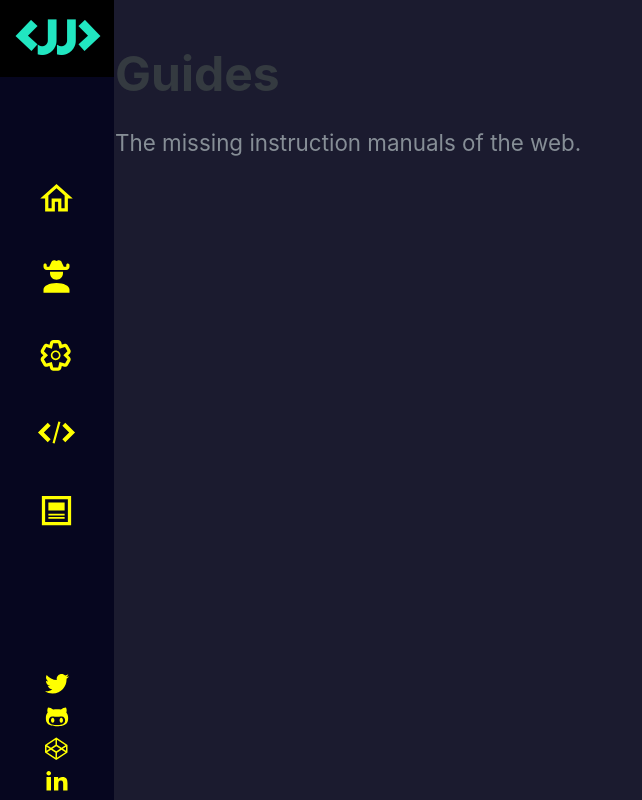
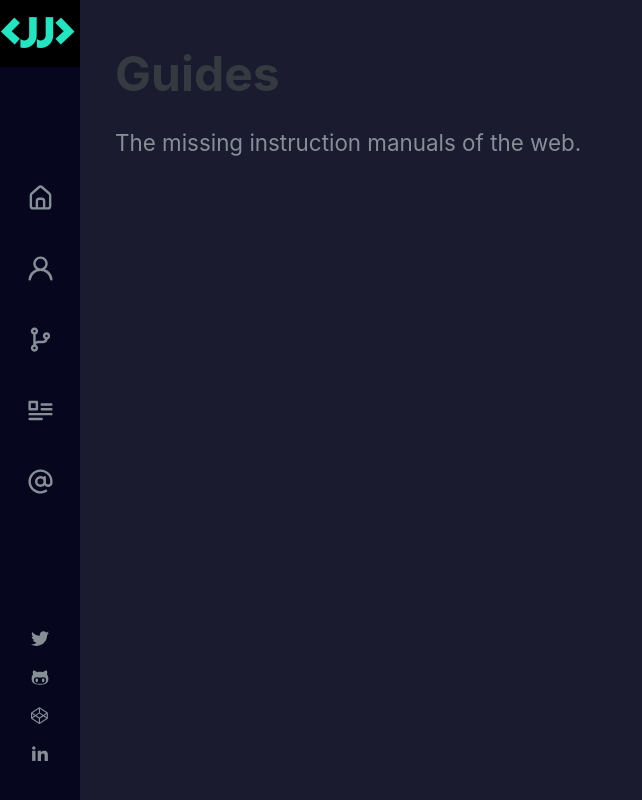
Before and after one commit to jalajcodes/jalaj, a Gatsby site: page /guides in a window 1280 px wide. Shown: the whole page, without its empty margins (0-642 px from the left). Built offline with nearby package versions, Linux system fonts and the light colour scheme; Gatsby itself is replaced by a stand-in of ours.

Commit message:
polished navbar styling and added global state using context api

```diff
--- a/gatsby-browser.js
+++ b/gatsby-browser.js
@@ -1,7 +1,5 @@
 import React from 'react'
 
-import NavbarWrapper from './src/components/NavbarWrapper'
+import Provider from './src/utils/provider'
 
-// export const wrapPageElement = ({ element, props }) => {
-//   return <NavbarWrapper {...props}>{element}</NavbarWrapper>
-// }
+export const wrapRootElement = Provider
--- a/src/components/Layout.js
+++ b/src/components/Layout.js
@@ -2,7 +2,7 @@ import React, { useState, useEffect } from 'react'
 import Helmet from 'react-helmet'
 import { throttle } from '../utils/helpers'
 
-import favicon from '../../content/thumbnails/favicon.png'
+// import favicon from '../../content/thumbnails/favicon.png'
 
 import Nav from './Nav'
 // import Footer from './Footer'
@@ -16,7 +16,10 @@ export default function Layout({ children }) {
   useEffect(() => {
     if (typeof window != undefined) {
       prevScrollPos = window.pageYOffset
-      window.onscroll = throttle(handleIt, 500)
+      window.onscroll = throttle(handleIt, 500, {
+        leading: false,
+        trailing: false,
+      })
     }
   }, [])
   const handleIt = () => {
@@ -32,7 +35,11 @@ export default function Layout({ children }) {
   return (
     <>
       <Helmet>
-        <link rel="shortcut icon" type="image/png" href={favicon} />
+        <link
+          rel="shortcut icon"
+          type="image/png"
+          href="https://s2.googleusercontent.com/s2/favicons?domain=jalaj.funcity.org"
+        />
       </Helmet>
       <Nav hideNav={hideNav} />
       <div
--- a/src/components/Nav.js
+++ b/src/components/Nav.js
@@ -1,20 +1,23 @@
-import React, { useState, useRef, useEffect } from 'react'
+import React, { useState } from 'react'
 import { Link } from 'gatsby'
+import { myContext } from '../utils/provider'
 
 export default function Nav({ hideNav }) {
   const [showMenu, setShowMenu] = useState(false)
-  const links = useRef(null)
+  // const links = useRef(null)
 
-  const hamburgerToggle = (e) => {
+  const hamburgerToggle = (e, context) => {
     // console.log(e.currentTarget)
     const burger = e.currentTarget
     burger.classList.toggle('opened')
     burger.setAttribute('aria-expanded', burger.classList.contains('opened'))
     // links.current.classList.toggle('show')
-    setShowMenu(!showMenu)
+    context.slideMenu()
   }
 
   return (
+    <myContext.Consumer>
+      {(context) => (
         <nav className={'navbar' + (hideNav ? ' navbar--hidden' : '')}>
           <div className="navbar__logo">
             <Link to="/" className="brand">
@@ -22,47 +25,55 @@ export default function Nav({ hideNav }) {
             </Link>
           </div>
           <div
-        ref={links}
+            // ref={links}
             className={
               'navbar__links' +
-          (showMenu ? ' navbar__links--show' : '') +
+              (context.showMenu ? ' navbar__links--show' : '') +
               (hideNav ? ' navbar__links--hidden' : '')
             }
           >
-        <Link to="/">
-          <svg viewBox="0 0 24 24">
+            <Link activeClassName="navbar__links--active" to="/">
+              <svg xmlns="http://www.w3.org/2000/svg" viewBox="0 0 24 24">
                 <path
                   fill="currentColor"
-              d="M12 5.69L17 10.19V18H15V12H9V18H7V10.19L12 5.69M12 3L2 12H5V20H11V14H13V20H19V12H22L12 3Z"
+                  d="M20,8h0L14,2.74a3,3,0,0,0-4,0L4,8a3,3,0,0,0-1,2.26V19a3,3,0,0,0,3,3H18a3,3,0,0,0,3-3V10.25A3,3,0,0,0,20,8ZM14,20H10V15a1,1,0,0,1,1-1h2a1,1,0,0,1,1,1Zm5-1a1,1,0,0,1-1,1H16V15a3,3,0,0,0-3-3H11a3,3,0,0,0-3,3v5H6a1,1,0,0,1-1-1V10.25a1,1,0,0,1,.34-.75l6-5.25a1,1,0,0,1,1.32,0l6,5.25a1,1,0,0,1,.34.75Z"
                 />
               </svg>
             </Link>
-        <Link to="/about">
-          <svg viewBox="0 0 24 24">
+            <Link activeClassName="navbar__links--active" to="/about">
+              <svg xmlns="http://www.w3.org/2000/svg" viewBox="0 0 24 24">
                 <path
                   fill="currentColor"
-              d="M20 22H4V20C4 17.8 7.6 16 12 16S20 17.8 20 20M8 9H16V10C16 12.2 14.2 14 12 14S8 12.2 8 10M19 4C18.4 4 18 4.4 18 5V6H16.5L15.1 3C15 2.8 14.9 2.6 14.7 2.5C14.2 2 13.4 1.9 12.7 2.2L12 2.4L11.3 2.1C10.6 1.8 9.8 1.9 9.3 2.4C9.1 2.6 9 2.8 8.9 3L7.5 6H6V5C6 4.4 5.6 4 5 4S4 4.4 4 5V6C4 7.1 4.9 8 6 8H18C19.1 8 20 7.1 20 6V5C20 4.5 19.6 4 19 4Z"
+                  d="M15.71,12.71a6,6,0,1,0-7.42,0,10,10,0,0,0-6.22,8.18,1,1,0,0,0,2,.22,8,8,0,0,1,15.9,0,1,1,0,0,0,1,.89h.11a1,1,0,0,0,.88-1.1A10,10,0,0,0,15.71,12.71ZM12,12a4,4,0,1,1,4-4A4,4,0,0,1,12,12Z"
                 />
               </svg>
             </Link>
-        <Link to="/skills">
-          <svg viewBox="0 0 24 24">
-            <path d="M13 5l0.855 3.42 3.389-0.971 1.501 2.6-2.535 2.449 2.535 2.451-1.5 2.6-3.39-0.971-0.855 3.422h-3l-0.855-3.422-3.39 0.971-1.501-2.6 2.535-2.451-2.534-2.449 1.5-2.6 3.39 0.971 0.855-3.42h3zM13 3h-3c-0.918 0-1.718 0.625-1.939 1.516l-0.354 1.412-1.4-0.4c-0.184-0.053-0.369-0.078-0.552-0.078-0.7 0-1.368 0.37-1.731 1l-1.5 2.6c-0.459 0.796-0.317 1.802 0.342 2.438l1.047 1.011-1.048 1.015c-0.66 0.637-0.802 1.643-0.343 2.438l1.502 2.6c0.363 0.631 1.031 1 1.731 1 0.183 0 0.368-0.025 0.552-0.076l1.399-0.401 0.354 1.415c0.222 0.885 1.022 1.51 1.94 1.51h3c0.918 0 1.718-0.625 1.939-1.516l0.354-1.414 1.399 0.4c0.184 0.053 0.369 0.077 0.552 0.077 0.7 0 1.368-0.37 1.731-1l1.5-2.6c0.459-0.796 0.317-1.8-0.342-2.438l-1.047-1.013 1.047-1.013c0.66-0.637 0.801-1.644 0.342-2.438l-1.5-2.6c-0.365-0.631-1.031-1-1.732-1-0.184 0-0.368 0.025-0.551 0.076l-1.4 0.401-0.354-1.413c-0.22-0.884-1.020-1.509-1.938-1.509z"></path>
-            <path d="M11.5 10.5c1.104 0 2 0.895 2 2s-0.896 2-2 2-2-0.896-2-2c0-1.105 0.896-2 2-2zM11.5 9.5c-1.654 0-3 1.346-3 3s1.346 3 3 3 3-1.346 3-3-1.346-3-3-3z"></path>
+
+            <Link activeClassName="navbar__links--active" to="/projects">
+              <svg
+                xmlns="http://www.w3.org/2000/svg"
+                data-name="Layer 1"
+                viewBox="0 0 24 24"
+              >
+                <path
+                  fill="currentColor"
+                  d="M17,6.06a3,3,0,0,0-1.15,5.77A2,2,0,0,1,14,13.06H10a3.91,3.91,0,0,0-2,.56V7.88a3,3,0,1,0-2,0v8.36a3,3,0,1,0,2.16.05A2,2,0,0,1,10,15.06h4a4,4,0,0,0,3.91-3.16A3,3,0,0,0,17,6.06Zm-10-2a1,1,0,1,1-1,1A1,1,0,0,1,7,4.06Zm0,16a1,1,0,1,1,1-1A1,1,0,0,1,7,20.06Zm10-10a1,1,0,1,1,1-1A1,1,0,0,1,17,10.06Z"
+                />
               </svg>
             </Link>
-        <Link to="/projects">
-          <svg viewBox="0 0 40 32">
-            <path d="M26 23l3 3 10-10-10-10-3 3 7 7z"></path>
-            <path d="M14 9l-3-3-10 10 10 10 3-3-7-7z"></path>
-            <path d="M21.916 4.704l2.171 0.592-6 22.001-2.171-0.592 6-22.001z"></path>
+            <Link activeClassName="navbar__links--active" to="/blog">
+              <svg xmlns="http://www.w3.org/2000/svg" viewBox="0 0 24 24">
+                <path
+                  fill="currentColor"
+                  d="M3,12H9a1,1,0,0,0,1-1V5A1,1,0,0,0,9,4H3A1,1,0,0,0,2,5v6A1,1,0,0,0,3,12ZM4,6H8v4H4Zm9,2h8a1,1,0,0,0,0-2H13a1,1,0,0,0,0,2Zm0,10H3a1,1,0,0,0,0,2H13a1,1,0,0,0,0-2Zm8-4H3a1,1,0,0,0,0,2H21a1,1,0,0,0,0-2Zm0-4H13a1,1,0,0,0,0,2h8a1,1,0,0,0,0-2Z"
+                />
               </svg>
             </Link>
-        <Link to="/blog">
-          <svg viewBox="0 0 24 24">
+            <Link activeClassName="navbar__links--active" to="/contact">
+              <svg xmlns="http://www.w3.org/2000/svg" viewBox="0 0 24 24">
                 <path
                   fill="currentColor"
-              d="M19 5V19H5V5H19M21 3H3V21H21V3M17 17H7V16H17V17M17 15H7V14H17V15M17 12H7V7H17V12Z"
+                  d="M12,2a10,10,0,1,0,5,18.66,1,1,0,1,0-1-1.73A8,8,0,1,1,20,12v.75a1.75,1.75,0,0,1-3.5,0V8.5a1,1,0,0,0-1-1,1,1,0,0,0-1,.79A4.45,4.45,0,0,0,12,7.5,4.5,4.5,0,1,0,15.3,15,3.74,3.74,0,0,0,22,12.75V12A10,10,0,0,0,12,2Zm0,12.5A2.5,2.5,0,1,1,14.5,12,2.5,2.5,0,0,1,12,14.5Z"
                 />
               </svg>
             </Link>
@@ -74,6 +85,7 @@ export default function Nav({ hideNav }) {
               href="https://twitter.com/codewithjalaj"
             >
               <svg
+                fill="currentColor"
                 version="1.1"
                 xmlns="http://www.w3.org/2000/svg"
                 viewBox="0 0 32 32"
@@ -83,6 +95,7 @@ export default function Nav({ hideNav }) {
             </a>
             <a href="https://github.com/codewithjalaj">
               <svg
+                fill="currentColor"
                 version="1.1"
                 xmlns="http://www.w3.org/2000/svg"
                 width="26"
@@ -94,6 +107,7 @@ export default function Nav({ hideNav }) {
             </a>
             <a href="https://codepen.io/jalajavascript">
               <svg
+                fill="currentColor"
                 version="1.1"
                 xmlns="http://www.w3.org/2000/svg"
                 width="32"
@@ -105,6 +119,7 @@ export default function Nav({ hideNav }) {
             </a>
             <a href="https://linkedin.com/jalajgupta">
               <svg
+                fill="currentColor"
                 version="1.1"
                 xmlns="http://www.w3.org/2000/svg"
                 width="32"
@@ -120,7 +135,7 @@ export default function Nav({ hideNav }) {
           <div className="navbar__hamburger">
             <button
               className="menu"
-          onClick={hamburgerToggle}
+              onClick={(e) => hamburgerToggle(e, context)}
               aria-label="Main Menu"
             >
               <svg width="50" height="50" viewBox="0 0 100 100">
@@ -137,5 +152,7 @@ export default function Nav({ hideNav }) {
             </button>
           </div>
         </nav>
+      )}
+    </myContext.Consumer>
   )
 }
--- a/src/style.css
+++ b/src/style.css
@@ -186,6 +186,24 @@ h5 {
     font-size: 3rem;
   }
 }
+/* Scrollbar */
+
+/* width */
+::-webkit-scrollbar {
+  width: 5px;
+}
+
+/* Track */
+::-webkit-scrollbar-track {
+  /* box-shadow: inset 0 0 5px grey; */
+  border-radius: 10px;
+}
+
+/* Handle */
+::-webkit-scrollbar-thumb {
+  background: rgba(100, 110, 140, 0.25);
+  border-radius: 10px;
+}
 
 /* Sidebar */
 
@@ -258,7 +276,6 @@ a.patreon:hover {
   display: flex;
   flex-direction: column;
   justify-content: space-between;
-  min-height: 100vh;
   overflow-x: hidden;
   overflow-y: hidden;
   margin-bottom: 40px;
@@ -389,31 +406,32 @@ a code:hover {
   /* height: 60px; */
   box-shadow: 0 3px 13px rgba(100, 110, 140, 0.1),
     0 2px 4px rgba(100, 110, 140, 0.15);
-  z-index: 200;
+  z-index: 999999;
   position: fixed;
   bottom: 0;
   width: 100%;
   transition: bottom 0.4s ease-out;
-  /* transform: translateY(0); */
 }
 .navbar__logo {
   background-color: #000;
-  display: inline-flex;
-  align-items: center;
-  justify-content: center;
-  padding: 0rem 0.9rem 0rem 0.9rem;
+  /* padding: 0.1rem; */
 }
 
 .navbar--hidden {
-  /* transform: translateY(80px); */
   bottom: -80px;
 }
 
+.navbar svg {
+  width: 29px;
+  height: 29px;
+}
+
+.navbar .navbar__links--active svg {
+  color: var(--light-green);
+}
+
 .navbar a svg {
-  color: yellow;
-  fill: yellow;
-  width: 39px;
-  height: 39px;
+  color: var(--light-font-color);
 }
 
 .navbar__social {
@@ -444,28 +462,60 @@ a code:hover {
   opacity: 0;
 }
 
-.navbar a,
-.footer a {
+.navbar__links a {
+  /* width: 100%; */
+  /* margin-bottom: 20px; */
+  /* line-height: 51px; */
+  position: relative;
+}
+
+.navbar__links a::after {
+  content: '';
+  width: 100%;
+  position: absolute;
+  bottom: 30%;
+  left: -20%;
+  display: block;
+  text-align: center;
+  letter-spacing: 2px;
+  font-size: 10px;
+  opacity: 0;
+  transition: opacity 0.2s ease-in;
+}
+.navbar__links a:hover::after {
+  opacity: 1;
+}
+
+.navbar__links a:first-child::after {
+  content: 'HOME';
+}
+.navbar__links a:first-child + a::after {
+  content: 'ABOUT';
+}
+.navbar__links a:first-child + a + a::after {
+  content: 'PROJECTS';
+  left: -60%;
+}
+.navbar__links a:first-child + a + a + a::after {
+  content: 'BLOG';
+  /* letter-spacing: 0px; */
+}
+.navbar__links a:first-child + a + a + a + a::after {
+  content: 'CONTACT';
+  left: -45%;
+}
+
+.navbar__links a:hover svg {
+  opacity: 0;
+  transition: opacity 0.4s ease-out;
+}
+
+.navbar a {
   border-radius: 0.3rem;
-  /* padding: 0.75rem 1rem; */
-  /* margin: 0 0.25rem; */
   color: var(--light-green);
   border-bottom: none;
   font-weight: 400;
 }
-
-/* .navbar a:hover,
-.footer a:hover {
-  background: var(--light-background);
-  color: var(--font-color);
-} */
-
-/* .navbar a:first-of-type {
-  margin-left: -1rem;
-}
-.navbar a:last-of-type {
-  margin-right: -1rem;
-} */
 
 .navbar a.brand {
   font-size: 2.6rem;
@@ -475,6 +525,11 @@ a code:hover {
 }
 
 /* Hamburger */
+.navbar__hamburger button svg {
+  width: 50px;
+  height: 50px;
+}
+
 .menu {
   background-color: transparent;
   border: none;
@@ -534,30 +589,22 @@ a code:hover {
     flex-direction: column;
     align-items: center;
     justify-content: space-between;
-    /* padding: 1.5rem 2rem; */
     position: relative;
-    width: fit-content;
+    width: 80px;
     box-shadow: none;
     position: fixed;
     top: 0;
     bottom: 0;
     left: 0;
   }
+  .navbar__logo {
+    width: 100%;
+  }
 
   .navbar a,
   .footer a {
     /* padding: 1rem 1.5rem; */
     font-size: 1.1rem;
-  }
-  .navbar a.brand {
-    font-size: 3rem;
-  }
-
-  .navbar a svg {
-    color: yellow;
-    fill: yellow;
-    width: 39px;
-    height: 39px;
   }
 
   .navbar__links {
@@ -566,7 +613,9 @@ a code:hover {
     align-items: center;
     justify-content: center;
     text-align: center;
+    padding-top: 33px;
     position: static;
+    transition: none;
     transform: translateX(0);
     opacity: 1;
   }
@@ -581,7 +630,8 @@ a code:hover {
     content: '';
     width: 100%;
     position: absolute;
-    bottom: 25%;
+    bottom: 10%;
+    left: 0;
     display: block;
     text-align: center;
     letter-spacing: 2px;
@@ -600,19 +650,24 @@ a code:hover {
     content: 'ABOUT';
   }
   .navbar__links a:first-child + a + a::after {
-    content: 'SKILLS';
+    content: 'PROJECTS';
+    left: 0;
   }
   .navbar__links a:first-child + a + a + a::after {
-    content: 'PROJECTS';
+    content: 'BLOG';
     /* letter-spacing: 0px; */
   }
   .navbar__links a:first-child + a + a + a + a::after {
-    content: 'BLOG';
+    content: 'CONTACT';
+    left: 0;
   }
 
   .navbar__links a:hover svg {
     opacity: 0;
     transition: opacity 0.4s ease-out;
+  }
+  .navbar__links--active {
+    color: var(--light-green);
   }
 
   .navbar__social {
@@ -620,69 +675,20 @@ a code:hover {
     flex-direction: column;
     justify-content: center;
     align-items: center;
+    margin-bottom: 20px;
   }
   .navbar__social a svg {
-    width: 24px;
-    height: 24px;
+    width: 18px;
+    height: 18px;
+  }
+
+  .navbar__social a {
+    margin-bottom: 10px;
   }
 
   .navbar .menu {
     display: none;
   }
-}
-
-/* Footer */
-
-/* .footer {
-  margin: 5rem auto;
-} */
-
-.footer .flex {
-  align-items: center;
-  justify-content: space-between;
-}
-
-.flex nav {
-  padding: 1rem 0;
-}
-
-.footer img {
-  height: 30px;
-  width: 30px;
-}
-
-.footer a.img {
-  display: flex;
-  align-items: center;
-  padding: 0;
-  margin: 0 0.75rem;
-  background: none;
-}
-
-.footer img {
-  height: 30px;
-  width: 30px;
-}
-
-@media screen and (min-width: 800px) {
-  .footer {
-    width: 100%;
-  }
-
-  .footer .flex {
-    align-items: center;
-    /* margin-left: -1.5rem;
-    margin-right: -1.5rem; */
-  }
-
-  /* .footer a.img {
-    padding: 0 0.5rem;
-    margin: 0 1rem;
-  } */
-}
-
-.emoji {
-  margin: 0 0.4rem 0 0.1rem;
 }
 
 /* Tables */
--- /dev/null
+++ b/src/utils/provider.js
@@ -0,0 +1,20 @@
+import React, { useState, createContext } from 'react'
+
+export const myContext = createContext()
+
+const Provider = (props) => {
+  const [showMenu, setShowMenu] = useState(false)
+
+  return (
+    <myContext.Provider
+      value={{
+        showMenu,
+        slideMenu: () => setShowMenu(!showMenu),
+      }}
+    >
+      {props.children}
+    </myContext.Provider>
+  )
+}
+
+export default ({ element }) => <Provider>{element}</Provider>
```
Lines whose indentation alone changed are shown as unchanged.
